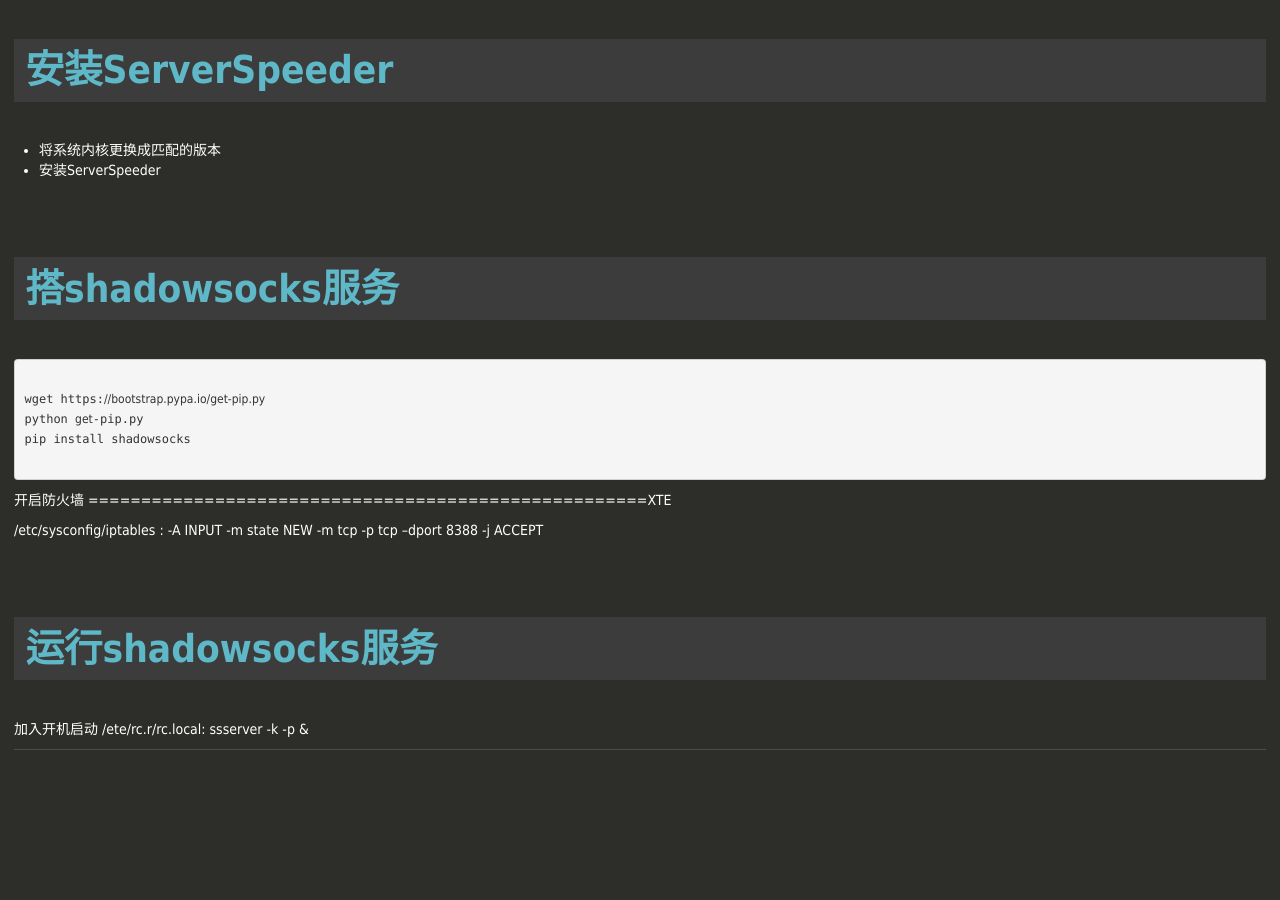
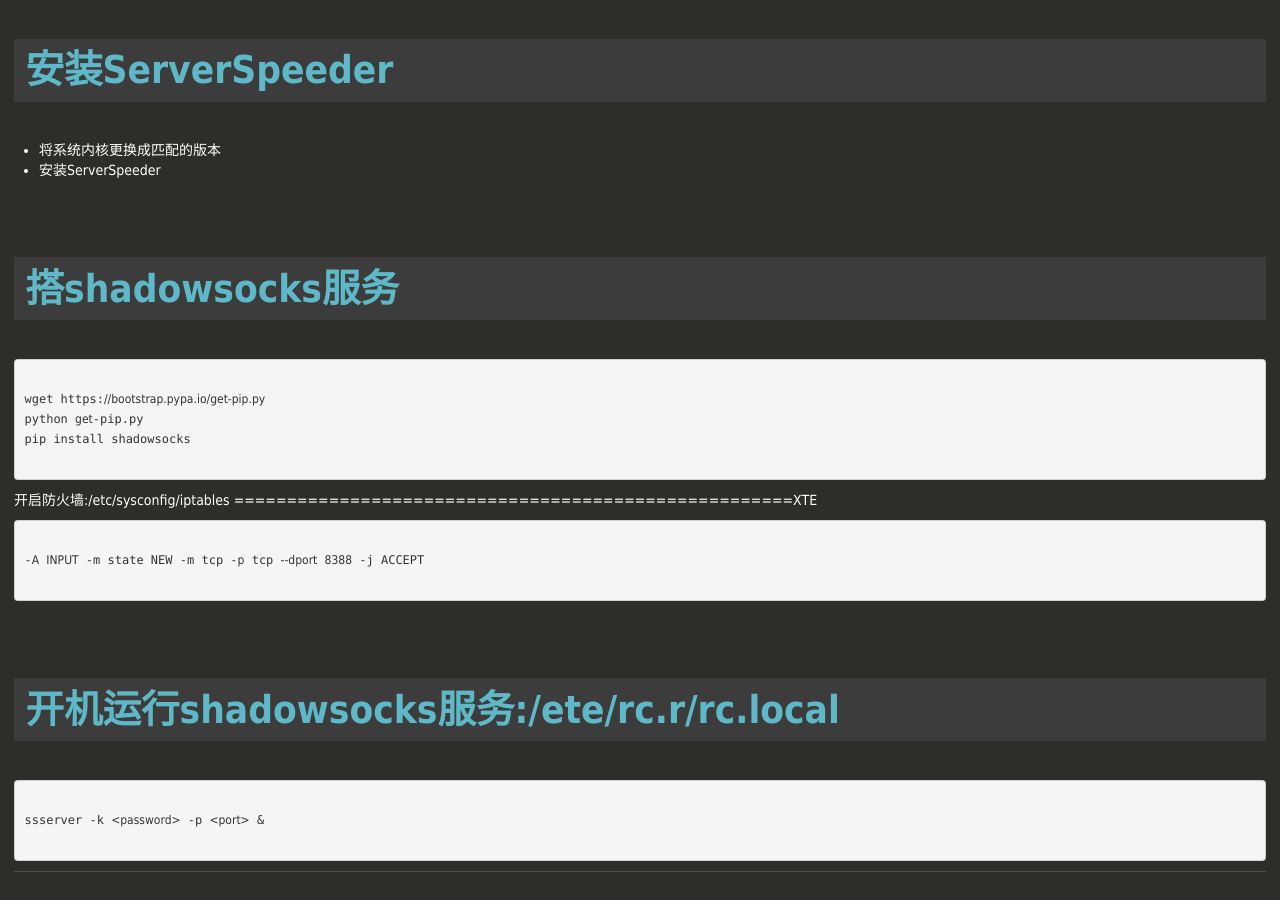
Before and after one commit to will-beta/will-beta.github.io, a Jekyll site: the page built from _posts/2016-7-4-setup-shadowsocks.md, in a window 1280 px wide and 900 px high, scrolled down 739 px. Built offline with Jekyll 4.4.1, drawn with Linux system fonts in a browser that asks for light colours; nearby versions of some CDN libraries; comment, search, counter and statistics services are not loaded; a style sheet for code colours, icons or effects is not loaded; before the commit the page ends 1517 px from its top, so only the background shows below that.

Commit message:
Update 2016-7-4-setup-shadowsocks.md

````diff
--- a/_posts/2016-7-4-setup-shadowsocks.md
+++ b/_posts/2016-7-4-setup-shadowsocks.md
@@ -68,15 +68,21 @@
 
 
 
-开启防火墙
+开启防火墙:/etc/sysconfig/iptables
 =====================================================XTE
 
-/etc/sysconfig/iptables :
+```
+
 -A INPUT -m state NEW -m tcp -p tcp --dport 8388 -j ACCEPT
 
+```
 
-运行shadowsocks服务
+
+开机运行shadowsocks服务:/ete/rc.r/rc.local
 =====================================================
 
-加入开机启动 /ete/rc.r/rc.local:
+``` bash
+
 ssserver -k <password> -p <port> &
+
+```
````
